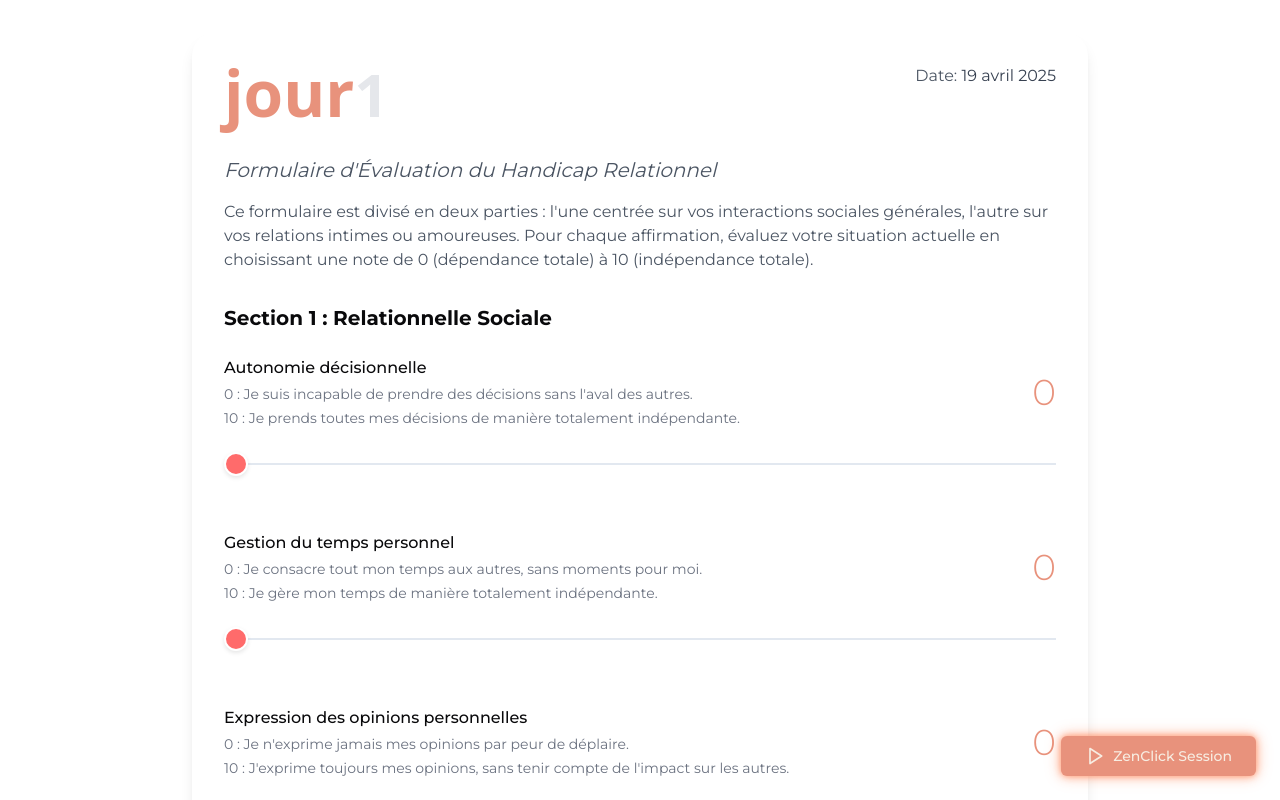
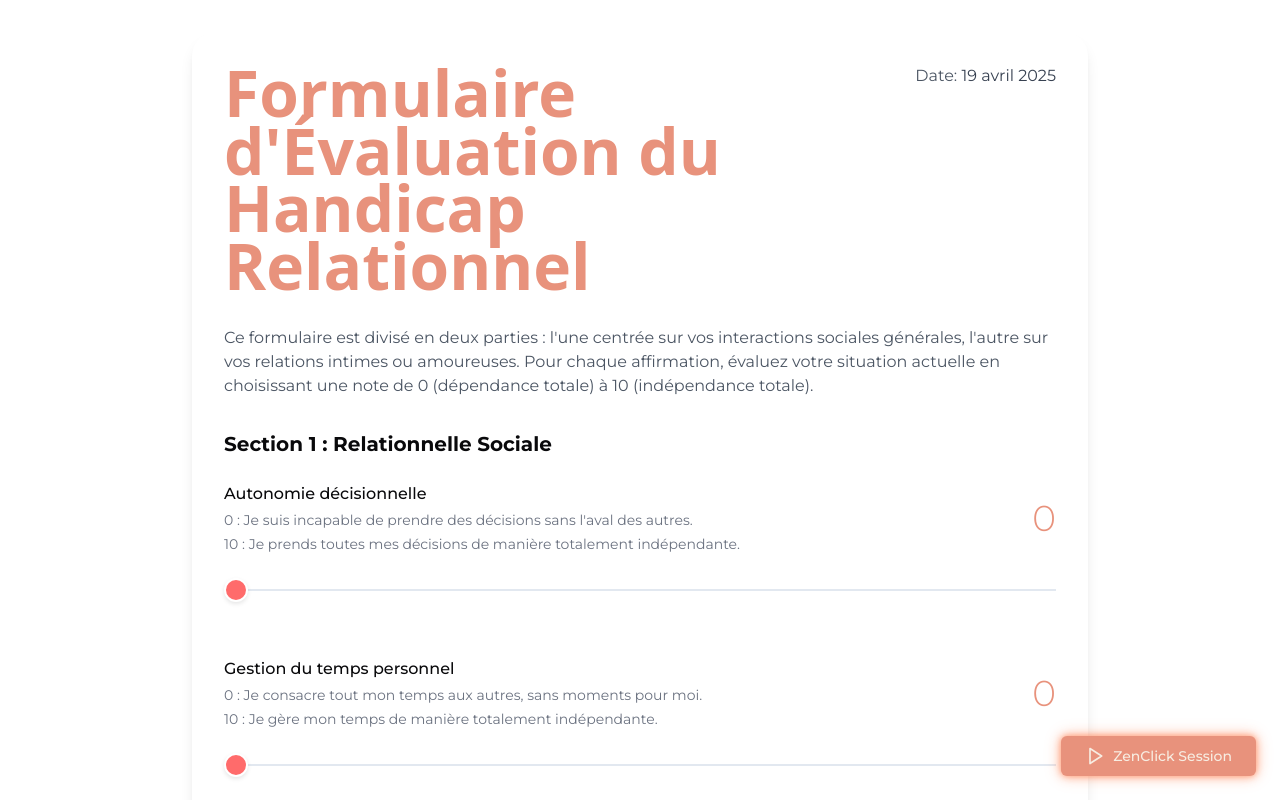
Before and after one commit to numerized/anneyvonnetherapeute, a Next.js app: page /evaluation-handicap-relationnel in a window 1280 px wide. Shown: the top 800 px of the page. Built offline with nearby package versions, Linux system fonts and the light colour scheme; what @sanity/demo would draw is missing.

Commit message:
better title

```diff
--- a/app/evaluation-handicap-relationnel/page.tsx
+++ b/app/evaluation-handicap-relationnel/page.tsx
@@ -60,18 +60,16 @@ export default function EvaluationHandicapRelationnelPage() {
       <div className="bg-white rounded-3xl p-8 shadow-lg print:shadow-none relative max-w-4xl mx-auto">
         <div className="flex flex-col h-full print-container">
           <div className="flex-grow">
-            <div className="flex justify-between items-start mb-8">
-              <h1 className="text-4xl font-light">
-                <span className="text-primary-coral">jour</span>
-                <span className="text-gray-200 text-6xl">1</span>
+            <div className="flex flex-col md:flex-row md:justify-between md:items-start gap-4 mb-8">
+              <h1 className="text-xl sm:text-2xl md:text-3xl font-light text-primary-coral md:max-w-[70%]">
+                Formulaire d'Évaluation du Handicap Relationnel
               </h1>
-              <div className="text-right">
+              <div className="text-right text-sm md:text-base">
                 <span className="text-gray-600">Date: </span>
                 <span className="text-gray-700">{date}</span>
               </div>
             </div>
 
-            <h2 className="text-xl text-gray-600 italic mb-4">Formulaire d'Évaluation du Handicap Relationnel</h2>
             <p className="text-gray-600 mb-8">
               Ce formulaire est divisé en deux parties : l'une centrée sur vos interactions sociales générales,
               l'autre sur vos relations intimes ou amoureuses. Pour chaque affirmation, évaluez votre situation
```
